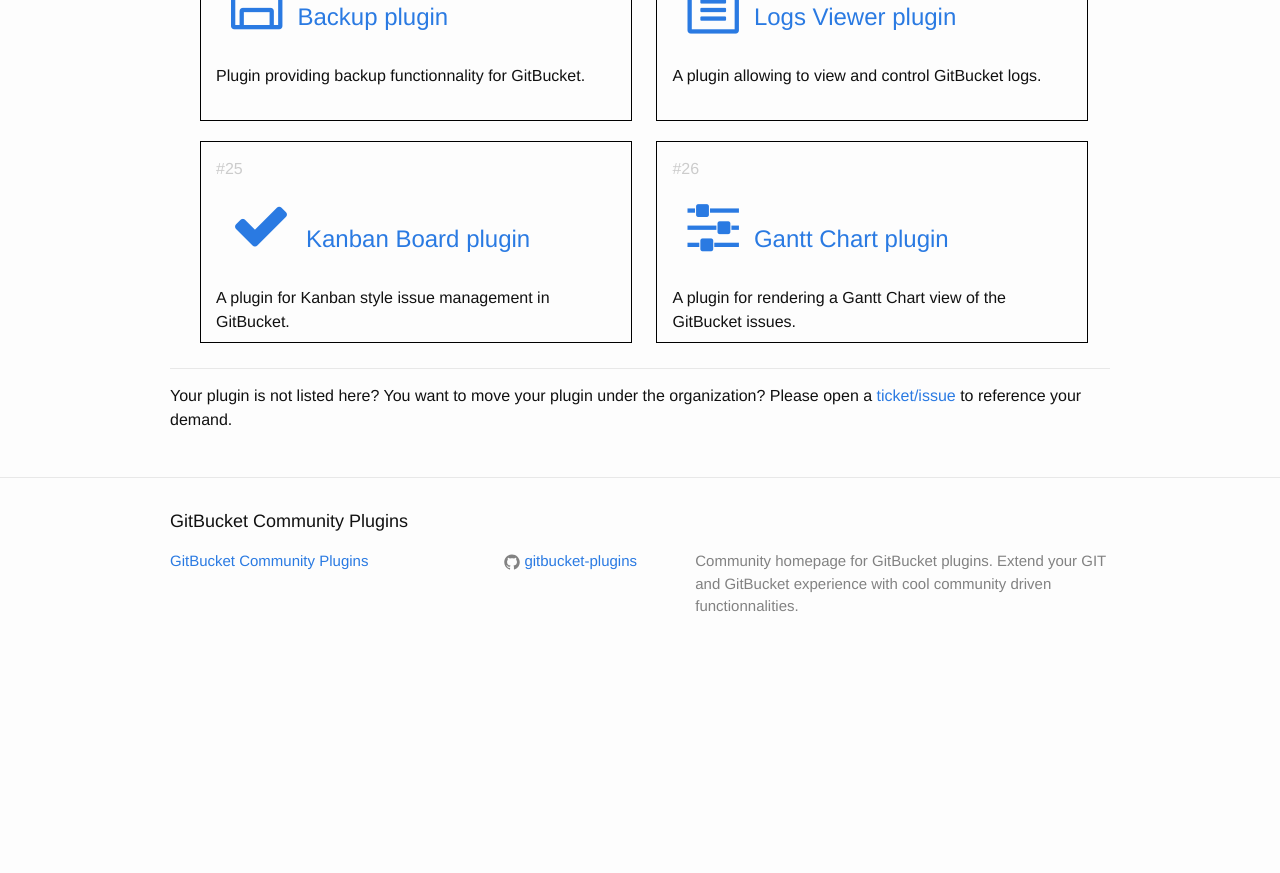
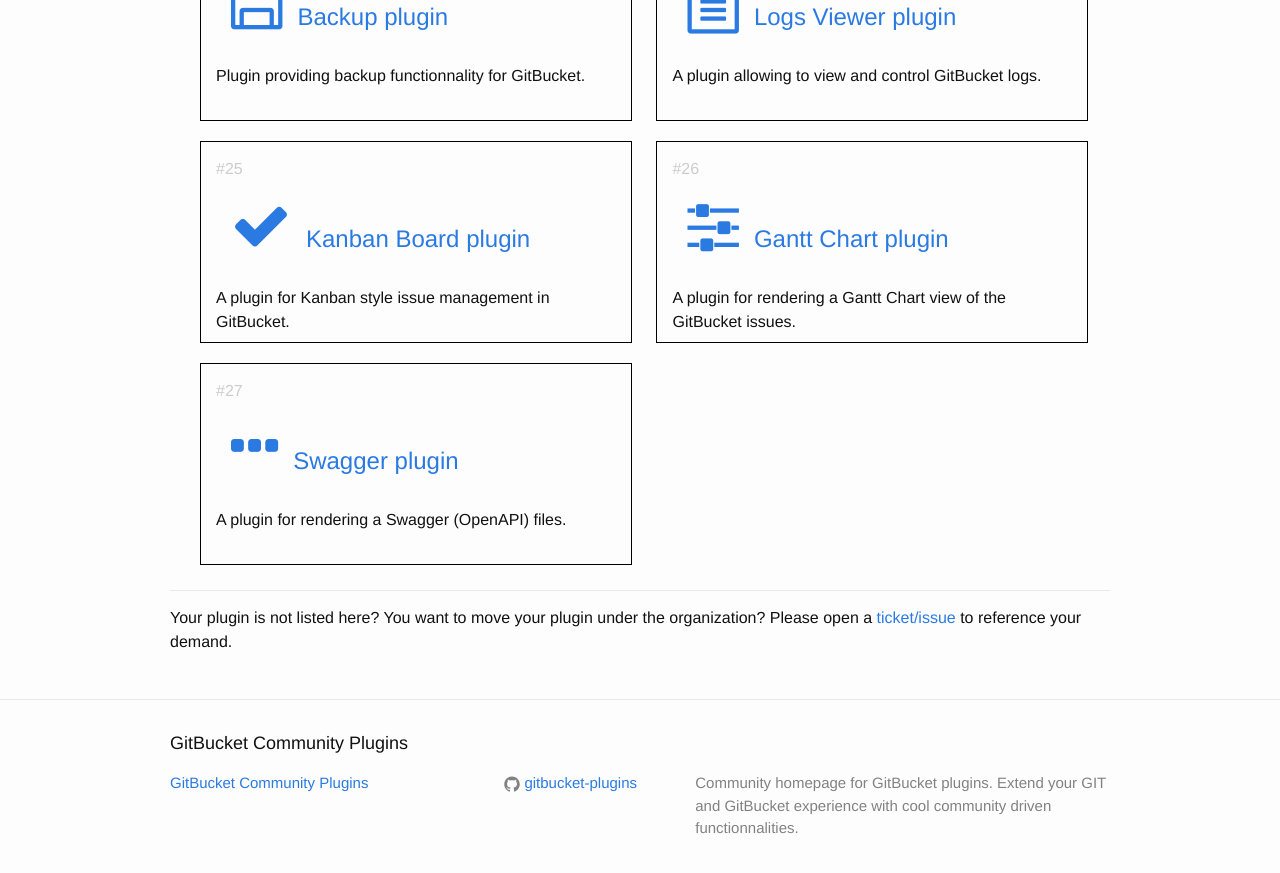
Before and after one commit to gitbucket-plugins/gitbucket-plugins.github.io, a Jekyll site: the page built from index.html, in a window 1280 px wide and 900 px high, scrolled down 2735 px. Shown: the top 873 px of the window. Built offline with Jekyll 4.4.1, drawn with Linux system fonts in a browser that asks for light colours; before the commit the page ends 3413 px from its top, so only the background shows below that.

Commit message:
add swagger plugin to list #36

```diff
--- a/index.html
+++ b/index.html
@@ -173,6 +173,12 @@
           </h2>
           <p>A plugin for rendering a Gantt Chart view of the GitBucket issues.</p>
       </li>
+      <li>
+        <h2>
+            <a class="post-link" href="https://github.com/onukura/gitbucket-swagger-plugin"><span class="fa fa-ellipsis-h"></span>Swagger plugin</a>
+        </h2>
+        <p>A plugin for rendering a Swagger (OpenAPI) files.</p>
+    </li>
 </ul>
     <p class="separator"/>
     <p>Your plugin is not listed here? You want to move your plugin under the organization? Please open a <a href="https://github.com/gitbucket-plugins/gitbucket-plugins.github.io/issues">ticket/issue</a> to reference your demand.</p>
```
